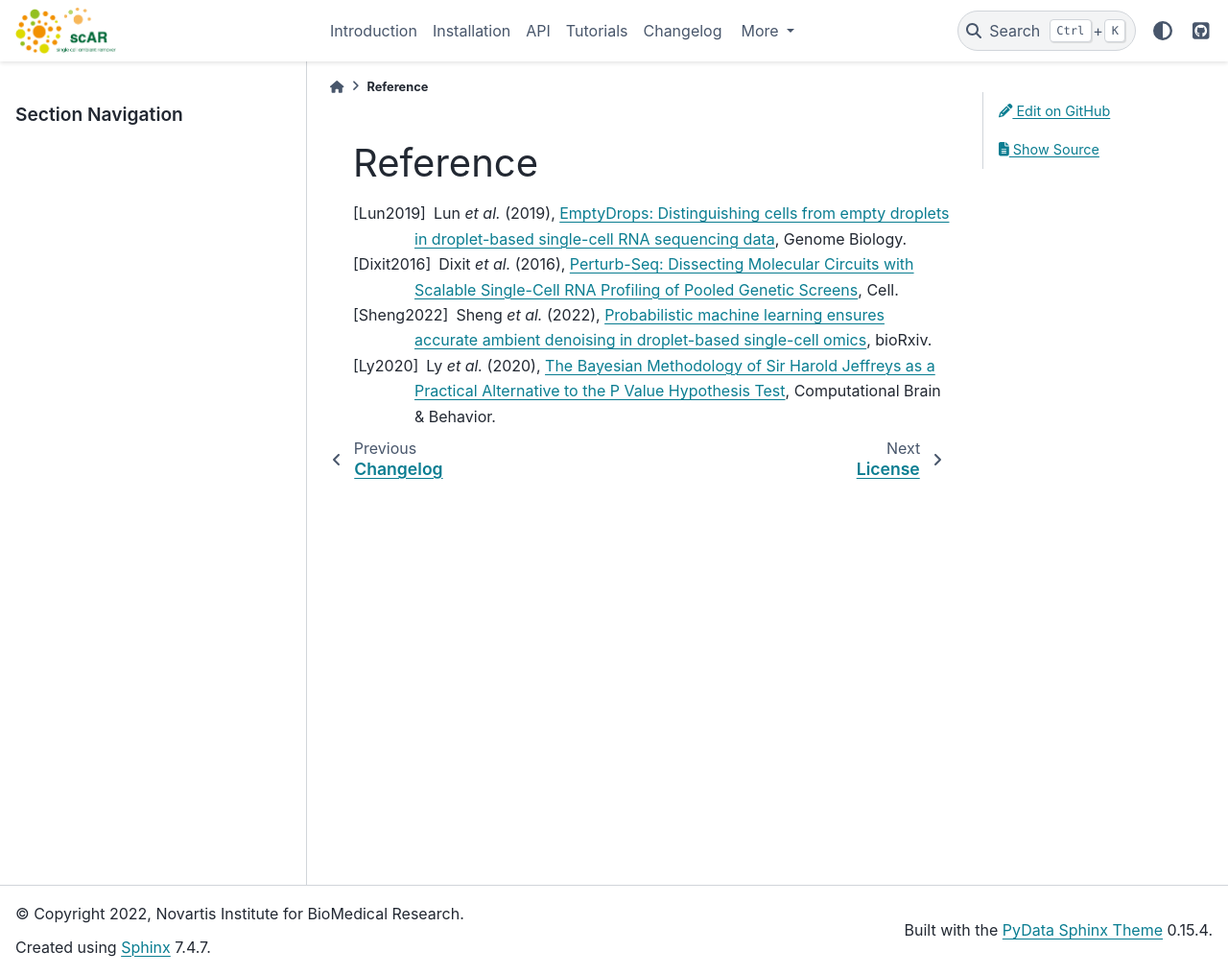
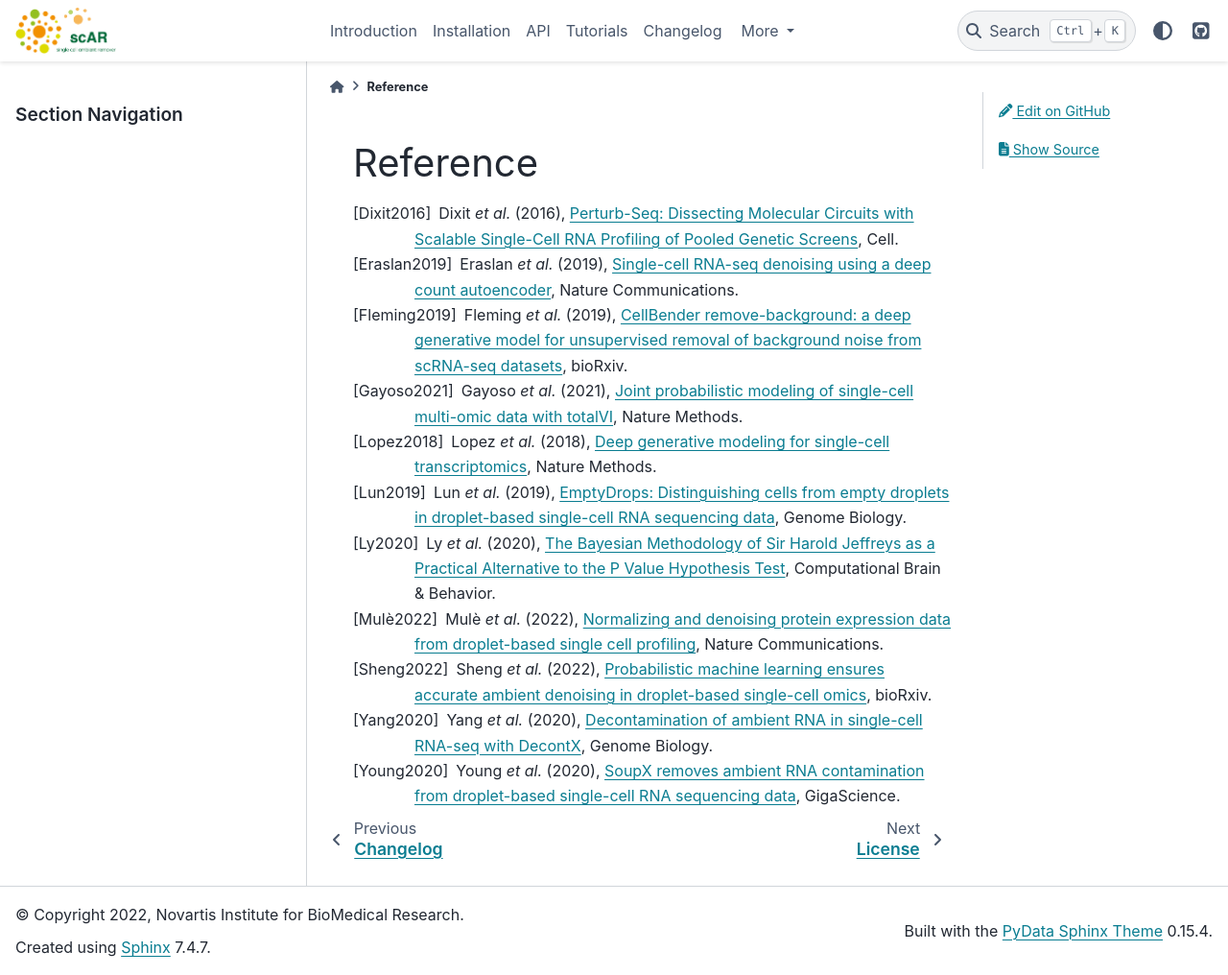
Before and after one commit to Novartis/scar, a Sphinx documentation site: the page built from docs/Reference.rst, in a window 1280 px wide and 1016 px high. Shown: the whole window at 96% size. Built offline with Sphinx 7.4.7 and the PyData theme 0.15.4, drawn with Linux system fonts in a browser that asks for light colours; pages that are not in the unit, such as notebooks, are missing from menus.

Commit message:
docs: add competing methods

```diff
--- a/docs/Reference.rst
+++ b/docs/Reference.rst
@@ -1,18 +1,46 @@
 Reference
 ===============
+
+.. [Dixit2016] Dixit *et al.* (2016),
+   `Perturb-Seq: Dissecting Molecular Circuits with Scalable Single-Cell RNA Profiling of Pooled Genetic Screens <http://dx.doi.org/10.1016/j.cell.2016.11.038>`__,
+   Cell.
+
+.. [Eraslan2019] Eraslan *et al.* (2019),
+    `Single-cell RNA-seq denoising using a deep count autoencoder <http://dx.doi.org/10.1038/s41467-018-07931-2>`__,
+    Nature Communications.
+
+.. [Fleming2019] Fleming *et al.* (2019),
+    `CellBender remove-background: a deep generative model for unsupervised removal of background noise from scRNA-seq datasets <https://doi.org/10.1101/791699>`__,
+    bioRxiv.
+
+.. [Gayoso2021] Gayoso *et al.* (2021),
+    `Joint probabilistic modeling of single-cell multi-omic data with totalVI <http://dx.doi.org/10.1038/s41592-020-01050-x>`__,
+    Nature Methods.
+
+.. [Lopez2018] Lopez *et al.* (2018),
+    `Deep generative modeling for single-cell transcriptomics <http://www.nature.com/articles/s41592-018-0229-2>`__,
+    Nature Methods.
 
 .. [Lun2019] Lun *et al.* (2019),
    `EmptyDrops: Distinguishing cells from empty droplets in droplet-based single-cell RNA sequencing data <https://doi.org/10.1186/s13059-019-1662-y>`__,
    Genome Biology.
 
-.. [Dixit2016] Dixit *et al.* (2016),
-   `Perturb-Seq: Dissecting Molecular Circuits with Scalable Single-Cell RNA Profiling of Pooled Genetic Screens <http://dx.doi.org/10.1016/j.cell.2016.11.038>`__,
-   Cell.
+.. [Ly2020] Ly *et al.* (2020),
+    `The Bayesian Methodology of Sir Harold Jeffreys as a Practical Alternative to the P Value Hypothesis Test <https://doi.org/10.1007/s42113-019-00070-x>`__,
+    Computational Brain & Behavior.
+
+.. [Mulè2022] Mulè *et al.* (2022),
+    `Normalizing and denoising protein expression data from droplet-based single cell profiling <https://doi.org/10.1038/s41467-022-29356-8>`__,
+    Nature Communications.
 
 .. [Sheng2022] Sheng *et al.* (2022),
    `Probabilistic machine learning ensures accurate ambient denoising in droplet-based single-cell omics <https://www.biorxiv.org/content/early/2022/03/24/2022.01.14.476312>`__,
    bioRxiv.
 
-.. [Ly2020] Ly *et al.* (2020),
-    `The Bayesian Methodology of Sir Harold Jeffreys as a Practical Alternative to the P Value Hypothesis Test <https://doi.org/10.1007/s42113-019-00070-x>`__,
-    Computational Brain & Behavior.
+.. [Yang2020] Yang *et al.* (2020),
+    `Decontamination of ambient RNA in single-cell RNA-seq with DecontX <https://doi.org/10.1186/s13059-020-1950-6>`__,
+    Genome Biology.
+
+.. [Young2020] Young *et al.* (2020),
+    `SoupX removes ambient RNA contamination from droplet-based single-cell RNA sequencing data <https://doi.org/10.1093/gigascience/giaa151>`__,
+    GigaScience.
```
Also changed, not shown: docs/Introduction.rst (+18 -0 lines).
